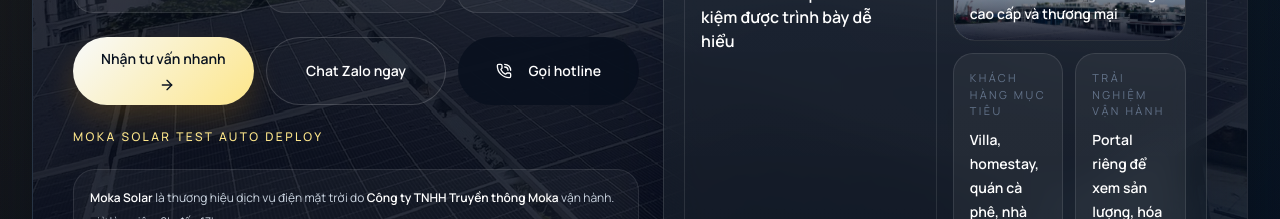
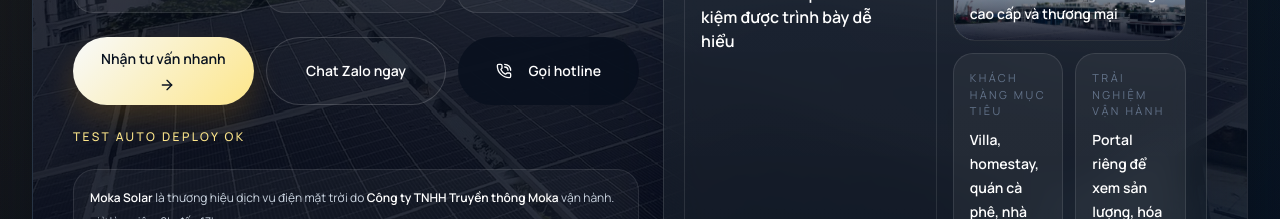
Before and after one commit to TKWADZ/moka-solar-platform, a Next.js app in the folder frontend/: page / in a window 1280 px wide. Shown: the part 1080-1299 px from the top of the page. Built offline with nearby package versions, Linux system fonts and the light colour scheme; no server answers.

Commit message:
visible deploy test

```diff
--- a/frontend/src/components/hero.tsx
+++ b/frontend/src/components/hero.tsx
@@ -84,7 +84,7 @@ export function Hero() {
             </div>
 
             <p className="text-xs font-medium uppercase tracking-[0.2em] text-amber-200">
-              Moka Solar test auto deploy
+              TEST AUTO DEPLOY OK
             </p>
 
             <div className="rounded-[22px] border border-white/10 bg-white/[0.04] px-4 py-4">
```
